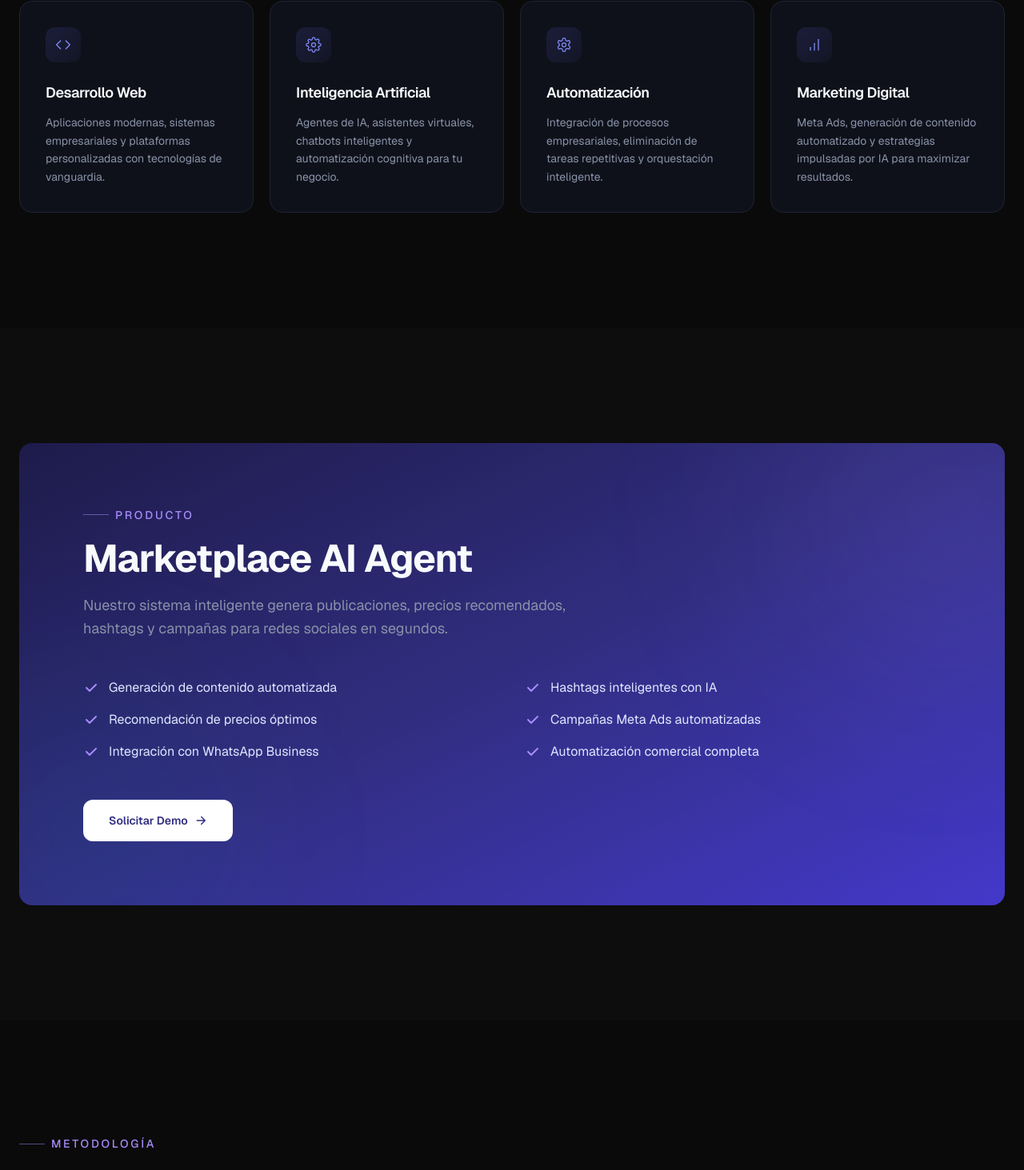
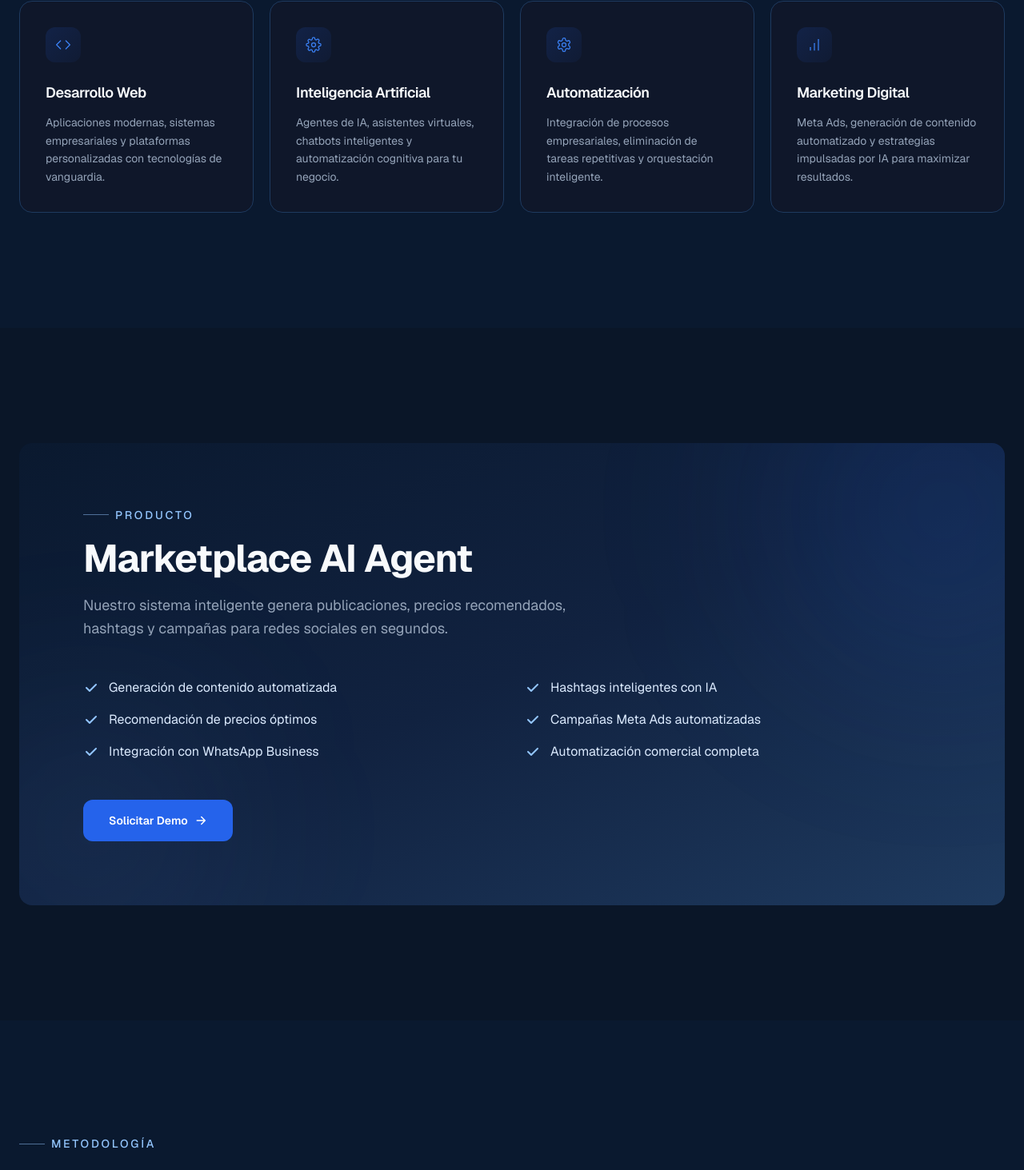
Before and after one commit to raap2labs/ra2plabs-web, a Next.js app: page / in a window 1280 px wide. Shown: the part 1281-2744 px from the top of the page at 80% size. Built offline with nearby package versions, Linux system fonts and the light colour scheme; no server answers.

Commit message:
feat: redesign color system to navy blue palette

```diff
--- a/app/components/CTA.tsx
+++ b/app/components/CTA.tsx
@@ -6,7 +6,7 @@ export default function CTA() {
   return (
     <section id="contacto" className={`${SECTION.PADDING} bg-surface-alt`}>
       <div className={SECTION.CONTAINER}>
-        <div className="relative overflow-hidden rounded-2xl bg-gradient-to-br from-background via-surface to-[#1e1b4b] border border-border p-10 md:p-16 lg:p-20 text-center">
+        <div className="relative overflow-hidden rounded-2xl bg-gradient-to-br from-background via-surface to-[#112240] border border-border p-10 md:p-16 lg:p-20 text-center">
           <div className="orb orb-indigo" style={{ width: 500, height: 500, top: "50%", left: "50%", transform: "translate(-50%, -50%)" }} />
           <div className="orb orb-purple" style={{ width: 300, height: 300, top: "0%", right: "0%" }} />
 
--- a/app/components/Hero.tsx
+++ b/app/components/Hero.tsx
@@ -23,7 +23,7 @@ export default function Hero() {
         >
           Construimos el
           <br />
-          <span className="bg-gradient-to-r from-primary via-accent to-primary-hover bg-clip-text text-transparent bg-[length:200%_auto] animate-shimmer">
+          <span className="bg-gradient-to-r from-primary via-secondary to-primary-hover bg-clip-text text-transparent bg-[length:200%_auto] animate-shimmer">
             Futuro Digital
           </span>
           <br />
--- a/app/components/Marketplace.tsx
+++ b/app/components/Marketplace.tsx
@@ -16,9 +16,9 @@ export default function Marketplace() {
   return (
     <section id="marketplace" className={`${SECTION.PADDING} bg-surface-alt`}>
       <div className={SECTION.CONTAINER}>
-        <div className="relative overflow-hidden rounded-2xl bg-gradient-to-br from-[#1e1b4b] via-primary-muted to-[#4338ca] p-10 md:p-14 lg:p-20">
-          <div className="orb orb-purple" style={{ width: 400, height: 400, top: "-20%", right: "-10%" }} />
-          <div className="orb orb-cyan" style={{ width: 300, height: 300, bottom: "-10%", left: "-5%" }} />
+        <div           className="relative overflow-hidden rounded-2xl bg-gradient-to-br from-[#0A192F] via-[#112240] to-[#1E3A5F] p-10 md:p-14 lg:p-20">
+          <div className="orb orb-indigo" style={{ width: 400, height: 400, top: "-20%", right: "-10%" }} />
+          <div className="orb orb-purple" style={{ width: 300, height: 300, bottom: "-10%", left: "-5%" }} />
 
           <div className="relative">
             <Reveal>
@@ -33,7 +33,7 @@ export default function Marketplace() {
               {features.map((f, i) => (
                 <div
                   key={f}
-                  className="flex items-center gap-3 text-[#e0e7ff] animate-fade-in-up"
+                  className="flex items-center gap-3 text-[#DBEAFE] animate-fade-in-up"
                   style={{ animationDelay: `${i * 0.08}s`, animationFillMode: "both" }}
                 >
                   <Check className="w-5 h-5 shrink-0 text-accent" />
@@ -46,7 +46,7 @@ export default function Marketplace() {
               <div className="mt-12">
                 <a
                   href="#contacto"
-                  className="group inline-flex items-center gap-2 px-8 py-4 bg-white text-primary-muted hover:bg-[#e0e7ff] rounded-xl font-semibold text-sm transition-all duration-300"
+                  className="group inline-flex items-center gap-2 px-8 py-4 bg-primary hover:bg-primary-hover text-white rounded-xl font-semibold text-sm transition-all duration-300"
                 >
                   Solicitar Demo
                   <ArrowRight className="w-4 h-4 group-hover:translate-x-1 transition-transform duration-300" />
--- a/app/globals.css
+++ b/app/globals.css
@@ -1,20 +1,20 @@
 @import "tailwindcss";
 
 @theme inline {
-  --color-background: #0a0a0a;
-  --color-foreground: #f8fafc;
-  --color-surface: #0f111a;
-  --color-surface-hover: #151827;
-  --color-border: #1e2235;
-  --color-border-hover: #2a2f45;
-  --color-primary: #6366f1;
-  --color-primary-hover: #818cf8;
-  --color-primary-muted: #312e81;
-  --color-secondary: #06b6d4;
-  --color-accent: #a78bfa;
-  --color-muted: #475569;
-  --color-muted-foreground: #8892a8;
-  --color-surface-alt: #0d0d0d;
+  --color-background: #0A192F;
+  --color-foreground: #F8FAFC;
+  --color-surface: #0F172A;
+  --color-surface-hover: #112240;
+  --color-border: #1E3A5F;
+  --color-border-hover: #2A4A7F;
+  --color-primary: #2563EB;
+  --color-primary-hover: #3B82F6;
+  --color-primary-muted: #1E3A5F;
+  --color-secondary: #60A5FA;
+  --color-accent: #93C5FD;
+  --color-muted: #64748B;
+  --color-muted-foreground: #94A3B8;
+  --color-surface-alt: #0A1628;
   --font-sans: var(--font-geist-sans);
   --font-mono: var(--font-geist-mono);
 }
@@ -28,12 +28,12 @@ body {
 }
 
 ::selection {
-  background: rgba(99, 102, 241, 0.3);
+  background: rgba(37, 99, 235, 0.3);
   color: #f8fafc;
 }
 
 *:focus-visible {
-  outline: 2px solid #6366f1;
+  outline: 2px solid #2563EB;
   outline-offset: 2px;
   border-radius: 4px;
 }
@@ -42,14 +42,14 @@ body {
   width: 5px;
 }
 ::-webkit-scrollbar-track {
-  background: #0a0a0a;
+  background: #0A192F;
 }
 ::-webkit-scrollbar-thumb {
-  background: #1e2235;
+  background: #1E3A5F;
   border-radius: 3px;
 }
 ::-webkit-scrollbar-thumb:hover {
-  background: #2a2f45;
+  background: #2A4A7F;
 }
 
 /* ───── Background Patterns ───── */
@@ -76,11 +76,11 @@ body {
 /* ───── Glow Effects ───── */
 
 .glow-indigo {
-  box-shadow: 0 0 30px rgba(99, 102, 241, 0.15), 0 0 60px rgba(99, 102, 241, 0.05);
+  box-shadow: 0 0 30px rgba(37, 99, 235, 0.15), 0 0 60px rgba(37, 99, 235, 0.05);
 }
 
 .glow-cyan {
-  box-shadow: 0 0 30px rgba(6, 182, 212, 0.15), 0 0 60px rgba(6, 182, 212, 0.05);
+  box-shadow: 0 0 30px rgba(96, 165, 250, 0.15), 0 0 60px rgba(96, 165, 250, 0.05);
 }
 
 .glow-white {
@@ -96,21 +96,21 @@ body {
 /* ───── Card Styles ───── */
 
 .card {
-  background: #0f111a;
-  border: 1px solid #1e2235;
+  background: #0F172A;
+  border: 1px solid #1E3A5F;
   border-radius: 16px;
   transition: all 0.4s cubic-bezier(0.16, 1, 0.3, 1);
 }
 
 .card:hover {
-  border-color: rgba(99, 102, 241, 0.25);
+  border-color: rgba(37, 99, 235, 0.25);
   transform: translateY(-2px);
-  box-shadow: 0 8px 40px rgba(99, 102, 241, 0.08), 0 0 80px rgba(99, 102, 241, 0.03);
+  box-shadow: 0 8px 40px rgba(37, 99, 235, 0.08), 0 0 80px rgba(37, 99, 235, 0.03);
 }
 
 .card-cyan:hover {
-  border-color: rgba(6, 182, 212, 0.25);
-  box-shadow: 0 8px 40px rgba(6, 182, 212, 0.08), 0 0 80px rgba(6, 182, 212, 0.03);
+  border-color: rgba(96, 165, 250, 0.25);
+  box-shadow: 0 8px 40px rgba(96, 165, 250, 0.08), 0 0 80px rgba(96, 165, 250, 0.03);
 }
 
 /* ───── Gradient Orbs ───── */
@@ -123,15 +123,15 @@ body {
 }
 
 .orb-indigo {
-  background: rgba(99, 102, 241, 0.15);
+  background: rgba(37, 99, 235, 0.15);
 }
 
 .orb-purple {
-  background: rgba(167, 139, 250, 0.1);
+  background: rgba(96, 165, 250, 0.1);
 }
 
 .orb-cyan {
-  background: rgba(6, 182, 212, 0.08);
+  background: rgba(147, 197, 253, 0.08);
 }
 
 /* ───── Animations ───── */
@@ -183,10 +183,10 @@ body {
 
 @keyframes pulse-glow {
   0%, 100% {
-    box-shadow: 0 0 20px rgba(99, 102, 241, 0.1), 0 0 40px rgba(99, 102, 241, 0.05);
+    box-shadow: 0 0 20px rgba(37, 99, 235, 0.1), 0 0 40px rgba(37, 99, 235, 0.05);
   }
   50% {
-    box-shadow: 0 0 30px rgba(99, 102, 241, 0.2), 0 0 60px rgba(99, 102, 241, 0.1);
+    box-shadow: 0 0 30px rgba(37, 99, 235, 0.2), 0 0 60px rgba(37, 99, 235, 0.1);
   }
 }
 
```
